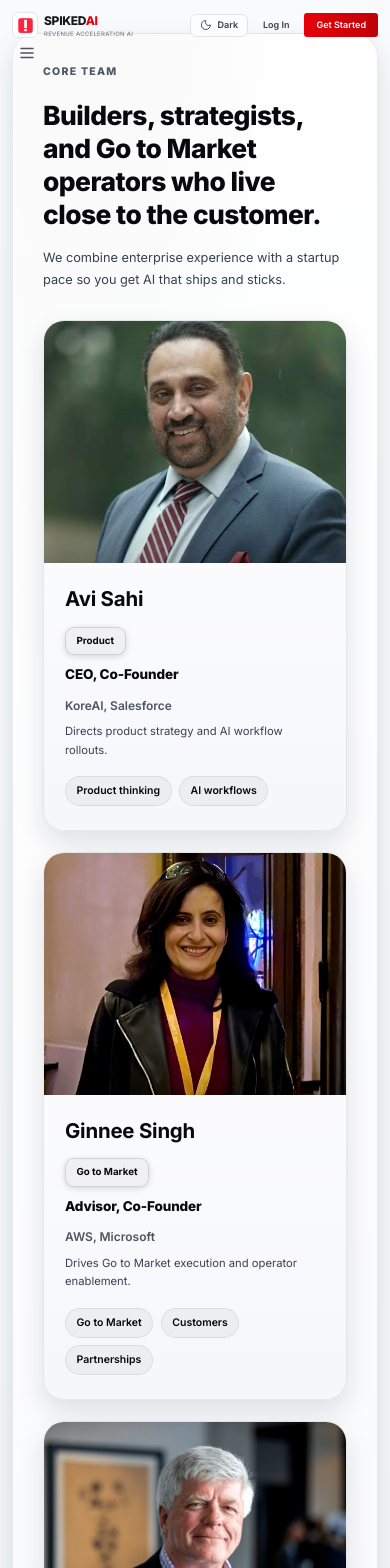
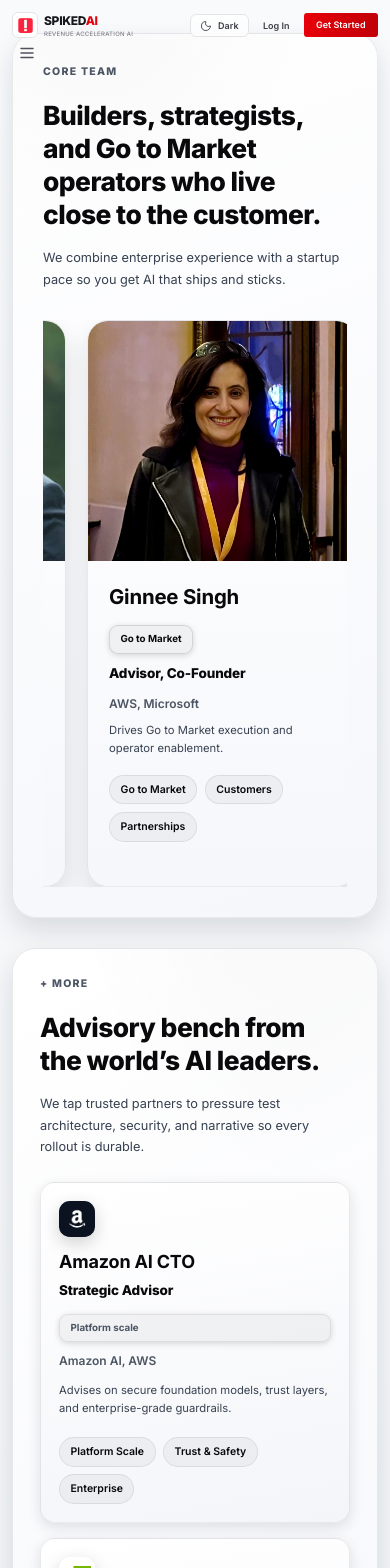
Before and after one commit to nexomac/spiked-landing-page, a SvelteKit app: page /about-us in a window 390 px wide. Shown: the top 1568 px of the page. Built offline with nearby package versions, Linux system fonts and the light colour scheme.

Commit message:
A heck ton of micro edits

```diff
--- a/src/app.css
+++ b/src/app.css
@@ -142,10 +142,58 @@
 		@apply border-border;
 	}
 
+	html {
+		/* High-quality font rendering */
+		-webkit-font-smoothing: antialiased;
+		-moz-osx-font-smoothing: grayscale;
+		text-rendering: optimizeLegibility;
+
+		/* Better text sharpness */
+		font-feature-settings: "kern" 1;
+		font-kerning: normal;
+
+		/* Smooth scrolling */
+		scroll-behavior: smooth;
+
+		/* Hardware acceleration for smoother rendering */
+		-webkit-backface-visibility: hidden;
+		backface-visibility: hidden;
+		-webkit-perspective: 1000;
+		perspective: 1000;
+	}
+
 	body {
 		@apply bg-background text-foreground;
-		font-feature-settings: "rlig" 1, "calt" 1;
+		font-feature-settings: "rlig" 1, "calt" 1, "kern" 1;
 		transition: background-color 0.3s ease, color 0.3s ease;
+
+		/* Better text rendering */
+		text-rendering: optimizeLegibility;
+		-webkit-font-smoothing: antialiased;
+		-moz-osx-font-smoothing: grayscale;
+	}
+
+	/* High-quality image rendering */
+	img {
+		image-rendering: -webkit-optimize-contrast;
+		image-rendering: crisp-edges;
+		-webkit-backface-visibility: hidden;
+		backface-visibility: hidden;
+	}
+
+	/* SVG sharpness */
+	svg {
+		shape-rendering: geometricPrecision;
+	}
+
+	/* Smooth animations with hardware acceleration */
+	[class*="animate"],
+	[class*="transition"] {
+		-webkit-transform: translateZ(0);
+		transform: translateZ(0);
+		-webkit-backface-visibility: hidden;
+		backface-visibility: hidden;
+		will-change: transform;
 	}
 }
 
--- a/src/app.html
+++ b/src/app.html
@@ -3,7 +3,9 @@
 	<head>
 		<meta charset="utf-8" />
 		<link rel="icon" href="%sveltekit.assets%/favicon.svg" />
-		<meta name="viewport" content="width=device-width, initial-scale=1" />
+		<meta name="viewport" content="width=device-width, initial-scale=1, viewport-fit=cover" />
+		<!-- High-DPI / Retina Display Support -->
+		<meta name="format-detection" content="telephone=no" />
         <!-- Load Inter font for consistent, professional typography -->
         <link rel="preconnect" href="https://fonts.googleapis.com">
         <link rel="preconnect" href="https://fonts.gstatic.com" crossorigin>
--- a/src/lib/components/Navigation.svelte
+++ b/src/lib/components/Navigation.svelte
@@ -356,7 +356,7 @@
 					aria-label={isLight ? "Switch to dark mode" : "Switch to light mode"}
 				>
 					{#if !isLight}
-						<Sun class="w-4 h-4 text-yellow-500" />
+						<Sun class="w-4 h-4 text-white-500" />
 						<span>Light</span>
 					{:else}
 						<Moon class="w-4 h-4 text-zinc-600" />
--- a/src/routes/about-us/+page.svelte
+++ b/src/routes/about-us/+page.svelte
@@ -63,7 +63,8 @@
 			focus: 'Platform scale',
 			role: 'Strategic Advisor',
 			initials: 'AA',
-			logo: '/logos/amazon-logo.svg',
+			logo: '/logos/amazon-icon.png',
+			logoClass: 'amazon',
 			description: 'Advises on secure foundation models, trust layers, and enterprise-grade guardrails.',
 			tags: ['Platform Scale', 'Trust & Safety', 'Enterprise']
 		},
@@ -73,7 +74,8 @@
 			focus: 'Narrative & architecture',
 			role: 'Storyteller & Systems Design',
 			initials: 'NV',
-			logo: '/logos/nvidia-logo.svg',
+			logo: '/logos/nvidia-icon.svg',
+			logoClass: 'nvidia',
 			description: 'Shapes the narrative and GPU-native architecture behind production rollouts.',
 			tags: ['GPU Systems', 'Narrative', 'Applied AI']
 		}
@@ -142,7 +144,40 @@
 			</p>
 		</div>
 
-		<div class="team-grid">
+		<div class="marquee-container">
+			<div class="marquee-track">
+				{#each teamMembers as member}
+					<article class="team-card">
+						<div class="portrait">
+							<div class="portrait-glow"></div>
+							<img src={member.image} alt={`Portrait of ${member.name}`} loading="lazy" />
+						</div>
+						<div class="team-content">
+							<div class="name-row">
+								<h3>{member.name}</h3>
+								<span class="focus-tag">{member.focus}</span>
+							</div>
+							<p class="role-title">{member.role}</p>
+							<p class="background">{member.background}</p>
+							<p class="description">{member.description}</p>
+							{#if member.tags}
+								<div class="tag-row">
+									{#each member.tags as tag}
+										<span class="chip">{tag}</span>
+									{/each}
+								</div>
+							{/if}
+						</div>
+					</article>
+				{/each}
+				<div
+					class="team-more"
+					aria-label="Two more team members"
+					style="font-size:1.1rem; font-weight:800; padding:0.75rem 1.2rem; min-width:120px; border-radius:20px; letter-spacing:0.08em; text-align:center;"
+				>
+					+2 More
+				</div>
+				<!-- Duplicate for seamless loop -->
 				{#each teamMembers as member}
 					<article class="team-card">
 						<div class="portrait">
@@ -175,6 +210,7 @@
 					+2 More
 				</div>
 			</div>
+		</div>
 	</section>
 
 	<section class="more" id="more">
@@ -186,20 +222,17 @@
 			</p>
 		</div>
 
-		<div class="more-logos" aria-label="Advisory logos">
-			<div class="logo-chip">
-				<img src="/logos/amazon-logo.svg" alt="Amazon logo" loading="lazy" />
-			</div>
-			<div class="logo-chip">
-				<img src="/logos/nvidia-logo.svg" alt="NVIDIA logo" loading="lazy" />
-			</div>
-		</div>
-
 		<div class="more-grid">
 			{#each extendedCollaborators as person}
 				<article class="more-card">
 					<div class="more-card-header">
-						<div class="avatar" class:logo={person.logo} aria-hidden="true">
+						<div
+							class="avatar"
+							class:logo={person.logo}
+							class:amazon={person.logoClass === 'amazon'}
+							class:nvidia={person.logoClass === 'nvidia'}
+							aria-hidden="true"
+						>
 							{#if person.logo}
 								<img src={person.logo} alt={`${person.name} logo`} loading="lazy" />
 							{:else}
@@ -708,36 +741,6 @@
 		gap: 1.25rem;
 	}
 
-	.more-logos {
-		margin-top: 1.5rem;
-		display: flex;
-		flex-wrap: wrap;
-		align-items: center;
-		gap: 0.75rem;
-	}
-
-	.logo-chip {
-		display: inline-flex;
-		align-items: center;
-		justify-content: center;
-		padding: 0.7rem 1.35rem;
-		border-radius: 999px;
-		background: linear-gradient(120deg, rgba(255, 255, 255, 0.98), rgba(236, 240, 246, 0.94));
-		border: 1px solid rgba(255, 255, 255, 0.7);
-		box-shadow: 0 12px 26px rgba(0, 0, 0, 0.24);
-	}
-
-	.logo-chip img {
-		height: 32px;
-		width: auto;
-		display: block;
-	}
-
-	:global(:root[data-theme='light']) .logo-chip {
-		border-color: rgba(15, 23, 42, 0.08);
-		box-shadow: 0 10px 20px rgba(15, 23, 42, 0.1);
-	}
-
 	.more-card {
 		padding: 1.5rem;
 		border-radius: 20px;
@@ -758,13 +761,22 @@
 
 	.more-card-header {
 		display: grid;
-		grid-template-columns: auto 1fr auto;
+		grid-template-columns: auto minmax(0, 1fr) auto;
 		gap: 0.9rem;
-		align-items: center;
+		align-items: start;
+	}
+
+	.more-card-titles {
+		display: grid;
+		gap: 0.2rem;
 	}
 
 	.more-card-titles h3 {
 		margin: 0 0 0.25rem;
+	}
+
+	.more-card-titles .role-title {
+		margin: 0;
 	}
 
 	.avatar {
@@ -781,11 +793,21 @@
 		letter-spacing: 0.05em;
 		border: 1px solid var(--about-border-strong);
 		box-shadow: 0 8px 22px rgba(0, 0, 0, 0.18);
+		align-self: start;
 	}
 
 	.avatar.logo {
 		background: #ffffff;
 		border-color: rgba(255, 255, 255, 0.6);
+	}
+
+	:global(:root[data-theme='light']) .avatar.logo.amazon {
+		background: #0b1220;
+		border-color: rgba(15, 23, 42, 0.2);
+	}
+
+	:global(:root[data-theme='light']) .avatar.logo.amazon img {
+		filter: brightness(0) invert(1);
 	}
 
 	.avatar img {
@@ -799,6 +821,8 @@
 		border-color: var(--about-border);
 		background: var(--about-chip);
 		color: var(--about-subtle);
+		align-self: start;
+		margin-top: 0.2rem;
 	}
 
 	.principles {
@@ -915,6 +939,32 @@
 		z-index: 1;
 	}
 
+	.marquee-container {
+		margin-top: 2.5rem;
+		overflow: hidden;
+		position: relative;
+	}
+
+	.marquee-track {
+		display: flex;
+		gap: 1.75rem;
+		animation: marquee 40s linear infinite;
+		width: max-content;
+	}
+
+	.marquee-track:hover {
+		animation-play-state: paused;
+	}
+
+	@keyframes marquee {
+		0% {
+			transform: translateX(0);
+		}
+		100% {
+			transform: translateX(-50%);
+		}
+	}
+
 	.team-grid {
 		margin-top: 2.5rem;
 		display: grid;
@@ -932,6 +982,9 @@
 		display: flex;
 		flex-direction: column;
 		transition: all 0.25s ease;
+		min-width: 360px;
+		max-width: 360px;
+		flex-shrink: 0;
 	}
 
 	.team-card:hover {
@@ -947,6 +1000,7 @@
 		align-items: center;
 		justify-content: center;
 		width: fit-content;
+		min-width: 180px;
 		padding: 0.75rem 1.2rem;
 		border-radius: 999px;
 		border: 1px dashed var(--about-border-strong);
@@ -957,6 +1011,7 @@
 		letter-spacing: 0.12em;
 		text-transform: uppercase;
 		box-shadow: var(--about-soft-shadow);
+		flex-shrink: 0;
 	}
 
 	.portrait {
@@ -1124,9 +1179,5 @@
 			grid-template-columns: 1fr;
 		}
 
-		.more-logos {
-			margin-inline: auto;
-			justify-content: center;
-		}
 	}
 </style>
--- a/src/routes/careers/+page.svelte
+++ b/src/routes/careers/+page.svelte
@@ -131,16 +131,17 @@
 
 <!-- Hero Section -->
 <section class="relative pt-32 pb-20 px-6 overflow-hidden">
-	<div class="absolute inset-0 bg-gradient-to-b from-purple-500/5 via-transparent to-transparent pointer-events-none"></div>
+	<div class="absolute inset-0 bg-gradient-to-b from-red-500/10 via-red-500/5 to-transparent pointer-events-none"></div>
+	<div class="absolute inset-0" style="background-image: linear-gradient(rgba(239, 68, 68, 0.03) 1px, transparent 1px), linear-gradient(90deg, rgba(239, 68, 68, 0.03) 1px, transparent 1px); background-size: 50px 50px;"></div>
 
 	<div class="max-w-7xl mx-auto relative z-10">
 		<div class="text-center max-w-3xl mx-auto">
-			<div class="inline-flex items-center gap-2 px-4 py-2 bg-purple-500/10 border border-purple-500/20 rounded-full mb-6">
-				<Briefcase class="w-4 h-4 text-purple-400" />
-				<span class="text-sm font-medium text-purple-300">We're Hiring</span>
+			<div class="inline-flex items-center gap-2 px-4 py-2 bg-red-500/10 border border-red-500/30 rounded-full mb-6 shadow-lg shadow-red-500/10">
+				<Briefcase class="w-4 h-4 text-red-400" />
+				<span class="text-sm font-medium text-red-300">We're Hiring</span>
 			</div>
 
-			<h1 class="text-5xl md:text-6xl font-bold mb-6 bg-gradient-to-r from-white via-purple-200 to-blue-200 bg-clip-text text-transparent">
+			<h1 class="text-5xl md:text-6xl lg:text-7xl font-black mb-6 bg-gradient-to-r from-white via-red-100 to-gray-200 bg-clip-text text-transparent tracking-tight">
 				Build the Future of Sales Intelligence
 			</h1>
 
@@ -180,9 +181,10 @@
 
 		<div class="grid grid-cols-1 md:grid-cols-2 lg:grid-cols-4 gap-6">
 			{#each benefits as benefit}
-				<div class="p-6 bg-gradient-to-br from-white/5 to-white/[0.02] border border-white/10 rounded-xl hover:border-purple-500/30 transition-all duration-300">
-					<div class="w-12 h-12 bg-purple-500/10 rounded-lg flex items-center justify-center mb-4">
-						<svelte:component this={benefit.icon} class="w-6 h-6 text-purple-400" />
+				<div class="group p-6 bg-gradient-to-br from-card/90 to-card/60 backdrop-blur-sm border border-border rounded-xl hover:border-red-500/50 transition-all duration-300 hover:shadow-xl hover:shadow-red-500/10 hover:-translate-y-1">
+					<div class="relative w-12 h-12 bg-red-500/10 rounded-lg flex items-center justify-center mb-4 group-hover:bg-red-500/20 transition-all duration-300 group-hover:scale-110">
+						<svelte:component this={benefit.icon} class="w-6 h-6 text-red-400" />
+						<div class="absolute inset-0 bg-red-500/20 rounded-lg blur-lg opacity-0 group-hover:opacity-100 transition-opacity duration-300"></div>
 					</div>
 					<h3 class="text-lg font-semibold mb-2">{benefit.title}</h3>
 					<p class="text-sm text-gray-400">{benefit.description}</p>
@@ -206,15 +208,15 @@
 			{#each openRoles as role}
 				<button
 					onclick={() => openRole(role)}
-					class="text-left p-8 bg-gradient-to-br from-white/5 to-white/[0.02] border border-white/10 rounded-xl hover:border-purple-500/30 transition-all duration-300 group"
+					class="text-left p-8 bg-gradient-to-br from-card/90 to-card/60 backdrop-blur-sm border border-border rounded-xl hover:border-red-500/50 transition-all duration-300 group hover:shadow-xl hover:shadow-red-500/10 hover:-translate-y-1"
 				>
 					<div class="flex items-start justify-between gap-4">
 						<div class="flex-1">
 							<div class="flex items-center gap-3 mb-3">
-								<h3 class="text-2xl font-bold group-hover:text-purple-400 transition-colors">
+								<h3 class="text-2xl font-bold group-hover:text-red-400 transition-colors">
 									{role.title}
 								</h3>
-								<span class="px-3 py-1 bg-purple-500/10 border border-purple-500/20 rounded-full text-sm text-purple-300">
+								<span class="px-3 py-1 bg-red-500/10 border border-red-500/30 rounded-full text-sm text-red-300 font-semibold">
 									{role.department}
 								</span>
 							</div>
@@ -236,8 +238,8 @@
 						</div>
 
 						<div class="flex-shrink-0">
-							<div class="w-10 h-10 bg-purple-500/10 rounded-full flex items-center justify-center group-hover:bg-purple-500/20 transition-colors">
-								<ArrowRight class="w-5 h-5 text-purple-400 group-hover:translate-x-1 transition-transform" />
+							<div class="w-10 h-10 bg-red-500/10 rounded-full flex items-center justify-center group-hover:bg-red-500/20 transition-all duration-300 group-hover:scale-110">
+								<ArrowRight class="w-5 h-5 text-red-400 group-hover:translate-x-1 transition-transform" />
 							</div>
 						</div>
 					</div>
@@ -248,36 +250,37 @@
 </section>
 
 <!-- Culture Section -->
-<section class="py-20 px-6 bg-gradient-to-b from-purple-500/5 to-transparent">
-	<div class="max-w-7xl mx-auto">
+<section class="py-20 px-6 bg-gradient-to-b from-red-500/5 to-transparent relative overflow-hidden">
+	<div class="absolute inset-0" style="background-image: linear-gradient(rgba(239, 68, 68, 0.02) 1px, transparent 1px), linear-gradient(90deg, rgba(239, 68, 68, 0.02) 1px, transparent 1px); background-size: 50px 50px;"></div>
+	<div class="max-w-7xl mx-auto relative z-10">
 		<div class="grid lg:grid-cols-2 gap-12 items-center">
 			<div>
-				<h2 class="text-4xl font-bold mb-6">Our Culture</h2>
-				<p class="text-gray-400 mb-6 leading-relaxed">
+				<h2 class="text-4xl font-black mb-6 tracking-tight">Our Culture</h2>
+				<p class="text-muted-foreground mb-6 leading-relaxed text-lg">
 					We're building a company where great people can do their best work. Our culture is built on transparency, ownership, and continuous learning.
 				</p>
 				<ul class="space-y-4">
-					<li class="flex items-start gap-3">
-						<div class="w-6 h-6 bg-purple-500/10 rounded-full flex items-center justify-center flex-shrink-0 mt-0.5">
-							<Code class="w-3 h-3 text-purple-400" />
+					<li class="flex items-start gap-3 group">
+						<div class="w-6 h-6 bg-red-500/10 rounded-full flex items-center justify-center flex-shrink-0 mt-0.5 group-hover:bg-red-500/20 transition-colors duration-300">
+							<Code class="w-3 h-3 text-red-400" />
 						</div>
 						<div>
 							<div class="font-semibold mb-1">Ship Fast, Learn Faster</div>
 							<div class="text-sm text-gray-400">We believe in rapid iteration and learning from real users.</div>
 						</div>
 					</li>
-					<li class="flex items-start gap-3">
-						<div class="w-6 h-6 bg-purple-500/10 rounded-full flex items-center justify-center flex-shrink-0 mt-0.5">
-							<Users class="w-3 h-3 text-purple-400" />
+					<li class="flex items-start gap-3 group">
+						<div class="w-6 h-6 bg-red-500/10 rounded-full flex items-center justify-center flex-shrink-0 mt-0.5 group-hover:bg-red-500/20 transition-colors duration-300">
+							<Users class="w-3 h-3 text-red-400" />
 						</div>
 						<div>
 							<div class="font-semibold mb-1">Collaborate Openly</div>
 							<div class="text-sm text-gray-400">Best ideas win, regardless of where they come from.</div>
 						</div>
 					</li>
-					<li class="flex items-start gap-3">
-						<div class="w-6 h-6 bg-purple-500/10 rounded-full flex items-center justify-center flex-shrink-0 mt-0.5">
-							<TrendingUp class="w-3 h-3 text-purple-400" />
+					<li class="flex items-start gap-3 group">
+						<div class="w-6 h-6 bg-red-500/10 rounded-full flex items-center justify-center flex-shrink-0 mt-0.5 group-hover:bg-red-500/20 transition-colors duration-300">
+							<TrendingUp class="w-3 h-3 text-red-400" />
 						</div>
 						<div>
 							<div class="font-semibold mb-1">Grow Together</div>
@@ -288,22 +291,22 @@
 			</div>
 
 			<div class="relative">
-				<div class="aspect-square bg-gradient-to-br from-purple-500/20 to-blue-500/20 rounded-2xl border border-white/10 p-8 backdrop-blur-sm">
+				<div class="aspect-square bg-gradient-to-br from-red-500/10 via-red-500/5 to-transparent rounded-2xl border border-border/60 p-8 backdrop-blur-sm shadow-xl">
 					<div class="grid grid-cols-2 gap-4 h-full">
-						<div class="bg-gradient-to-br from-white/10 to-white/5 rounded-xl p-6 border border-white/10 flex flex-col justify-center">
-							<div class="text-4xl font-bold text-purple-400 mb-2">50+</div>
-							<div class="text-sm text-gray-400">Team Members</div>
+						<div class="group bg-gradient-to-br from-card/90 to-card/60 rounded-xl p-6 border border-border hover:border-red-500/50 flex flex-col justify-center transition-all duration-300 hover:shadow-lg hover:shadow-red-500/10 hover:-translate-y-1">
+							<div class="text-4xl font-black text-red-400 mb-2 group-hover:scale-110 transition-transform duration-300">50+</div>
+							<div class="text-sm text-muted-foreground font-semibold">Team Members</div>
 						</div>
-						<div class="bg-gradient-to-br from-white/10 to-white/5 rounded-xl p-6 border border-white/10 flex flex-col justify-center">
-							<div class="text-4xl font-bold text-purple-400 mb-2">12</div>
-							<div class="text-sm text-gray-400">Countries</div>
+						<div class="group bg-gradient-to-br from-card/90 to-card/60 rounded-xl p-6 border border-border hover:border-red-500/50 flex flex-col justify-center transition-all duration-300 hover:shadow-lg hover:shadow-red-500/10 hover:-translate-y-1">
+							<div class="text-4xl font-black text-red-400 mb-2 group-hover:scale-110 transition-transform duration-300">12</div>
+							<div class="text-sm text-muted-foreground font-semibold">Countries</div>
 						</div>
-						<div class="bg-gradient-to-br from-white/10 to-white/5 rounded-xl p-6 border border-white/10 flex flex-col justify-center">
-							<div class="text-4xl font-bold text-purple-400 mb-2">4.9★</div>
-							<div class="text-sm text-gray-400">Glassdoor Rating</div>
+						<div class="group bg-gradient-to-br from-card/90 to-card/60 rounded-xl p-6 border border-border hover:border-red-500/50 flex flex-col justify-center transition-all duration-300 hover:shadow-lg hover:shadow-red-500/10 hover:-translate-y-1">
+							<div class="text-4xl font-black text-red-400 mb-2 group-hover:scale-110 transition-transform duration-300">4.9★</div>
+							<div class="text-sm text-muted-foreground font-semibold">Glassdoor Rating</div>
 						</div>
-						<div class="bg-gradient-to-br from-white/10 to-white/5 rounded-xl p-6 border border-white/10 flex flex-col justify-center">
-							<div class="text-4xl font-bold text-purple-400 mb-2">95%</div>
+						<div class="group bg-gradient-to-br from-card/90 to-card/60 rounded-xl p-6 border border-border hover:border-red-500/50 flex flex-col justify-center transition-all duration-300 hover:shadow-lg hover:shadow-red-500/10 hover:-translate-y-1">
+							<div class="text-4xl font-black text-red-400 mb-2 group-hover:scale-110 transition-transform duration-300">95%</div>
 							<div class="text-sm text-gray-400">Retention Rate</div>
 						</div>
 					</div>
@@ -314,18 +317,25 @@
 </section>
 
 <!-- CTA Section -->
-<section class="py-20 px-6">
-	<div class="max-w-4xl mx-auto text-center">
-		<h2 class="text-3xl font-bold mb-4">Don't See a Perfect Fit?</h2>
-		<p class="text-gray-400 mb-8">
+<section class="py-20 px-6 relative overflow-hidden">
+	<div class="absolute inset-0">
+		<div class="absolute inset-0" style="background-image: linear-gradient(rgba(239, 68, 68, 0.05) 1px, transparent 1px), linear-gradient(90deg, rgba(239, 68, 68, 0.05) 1px, transparent 1px); background-size: 50px 50px;"></div>
+		<div class="absolute top-1/2 left-1/2 -translate-x-1/2 -translate-y-1/2 w-96 h-96 bg-red-600/10 rounded-full blur-3xl"></div>
+	</div>
+	<div class="max-w-4xl mx-auto text-center relative z-10">
+		<h2 class="text-3xl md:text-4xl font-black mb-4 tracking-tight">Don't See a Perfect Fit?</h2>
+		<p class="text-muted-foreground mb-8 text-lg">
 			We're always looking for talented people. Send us your resume and tell us what you're passionate about.
 		</p>
 		<a
 			href="mailto:careers@spiked.com"
-			class="inline-flex items-center gap-2 px-8 py-4 bg-gradient-to-r from-purple-600 to-blue-600 hover:from-purple-500 hover:to-blue-500 rounded-lg font-semibold transition-all duration-300 shadow-lg shadow-purple-500/25 hover:shadow-purple-500/40"
+			class="group inline-flex items-center gap-2 px-8 py-4 bg-gradient-to-r from-primary to-red-700 hover:from-red-600 hover:to-red-800 rounded-xl font-bold transition-all duration-300 shadow-xl shadow-red-500/25 hover:shadow-red-500/50 hover:scale-105 hover:-translate-y-1 relative overflow-hidden"
 		>
-			Get in Touch
-			<ArrowRight class="w-5 h-5" />
+			<span class="relative z-10">
+				Get in Touch
+			</span>
+			<ArrowRight class="w-5 h-5 relative z-10 group-hover:translate-x-1 transition-transform" />
+			<div class="absolute inset-0 bg-gradient-to-r from-red-700 to-red-800 opacity-0 group-hover:opacity-100 transition-opacity duration-300"></div>
 		</a>
 	</div>
 </section>
@@ -333,19 +343,19 @@
 <!-- Role Details Modal -->
 {#if selectedRole}
 	<div
-		class="fixed inset-0 bg-black/80 backdrop-blur-sm z-50 flex items-center justify-center p-6"
+		class="fixed inset-0 bg-black/90 backdrop-blur-md z-50 flex items-center justify-center p-6"
 		onclick={closeRole}
 	>
 		<div
-			class="bg-gray-900 border border-white/10 rounded-2xl max-w-3xl w-full max-h-[90vh] overflow-y-auto"
+			class="bg-card border border-border rounded-2xl max-w-3xl w-full max-h-[90vh] overflow-y-auto shadow-2xl"
 			onclick={(e) => e.stopPropagation()}
 		>
 			<div class="p-8">
 				<div class="flex items-start justify-between mb-6">
 					<div>
-						<h2 class="text-3xl font-bold mb-2">{selectedRole.title}</h2>
-						<div class="flex items-center gap-4 text-sm text-gray-400">
-							<span class="px-3 py-1 bg-purple-500/10 border border-purple-500/20 rounded-full text-purple-300">
+						<h2 class="text-3xl font-black mb-2 tracking-tight">{selectedRole.title}</h2>
+						<div class="flex items-center gap-4 text-sm text-muted-foreground">
+							<span class="px-3 py-1 bg-red-500/10 border border-red-500/30 rounded-full text-red-300 font-semibold">
 								{selectedRole.department}
 							</span>
 							<div class="flex items-center gap-2">
@@ -375,24 +385,27 @@
 					</div>
 
 					<div>
-						<h3 class="text-lg font-semibold mb-3">What We're Looking For</h3>
+						<h3 class="text-lg font-bold mb-3">What We're Looking For</h3>
 						<ul class="space-y-2">
 							{#each selectedRole.requirements as requirement}
-								<li class="flex items-start gap-3 text-gray-400">
-									<div class="w-1.5 h-1.5 bg-purple-400 rounded-full mt-2 flex-shrink-0"></div>
+								<li class="flex items-start gap-3 text-muted-foreground">
+									<div class="w-1.5 h-1.5 bg-red-400 rounded-full mt-2 flex-shrink-0"></div>
 									<span>{requirement}</span>
 								</li>
 							{/each}
 						</ul>
 					</div>
 
-					<div class="pt-6 border-t border-white/10">
+					<div class="pt-6 border-t border-border">
 						<a
 							href="mailto:careers@spiked.com?subject=Application for {selectedRole.title}"
-							class="w-full inline-flex items-center justify-center gap-2 px-8 py-4 bg-gradient-to-r from-purple-600 to-blue-600 hover:from-purple-500 hover:to-blue-500 rounded-lg font-semibold transition-all duration-300 shadow-lg shadow-purple-500/25 hover:shadow-purple-500/40"
+							class="group w-full inline-flex items-center justify-center gap-2 px-8 py-4 bg-gradient-to-r from-primary to-red-700 hover:from-red-600 hover:to-red-800 rounded-xl font-bold transition-all duration-300 shadow-xl shadow-red-500/25 hover:shadow-red-500/50 hover:scale-[1.02] relative overflow-hidden"
 						>
-							Apply for This Position
-							<ArrowRight class="w-5 h-5" />
+							<span class="relative z-10">
+								Apply for This Position
+							</span>
+							<ArrowRight class="w-5 h-5 relative z-10 group-hover:translate-x-1 transition-transform" />
+							<div class="absolute inset-0 bg-gradient-to-r from-red-700 to-red-800 opacity-0 group-hover:opacity-100 transition-opacity duration-300"></div>
 						</a>
 					</div>
 				</div>
@@ -402,7 +415,13 @@
 {/if}
 
 <style>
+	/* Ensure careers page uses consistent theme */
 	:global(body) {
-		background: linear-gradient(to bottom, #0f0f1e 0%, #1a0b2e 100%);
+		background: var(--background);
+	}
+
+	/* Smooth scrolling */
+	section {
+		scroll-margin-top: 80px;
 	}
 </style>
```
Also changed, not shown: src/routes/+page.svelte (+13 -5 lines), static/logos/amazon-icon.png (added), static/logos/nvidia-icon.svg (added). Lines whose indentation alone changed are shown as unchanged.
